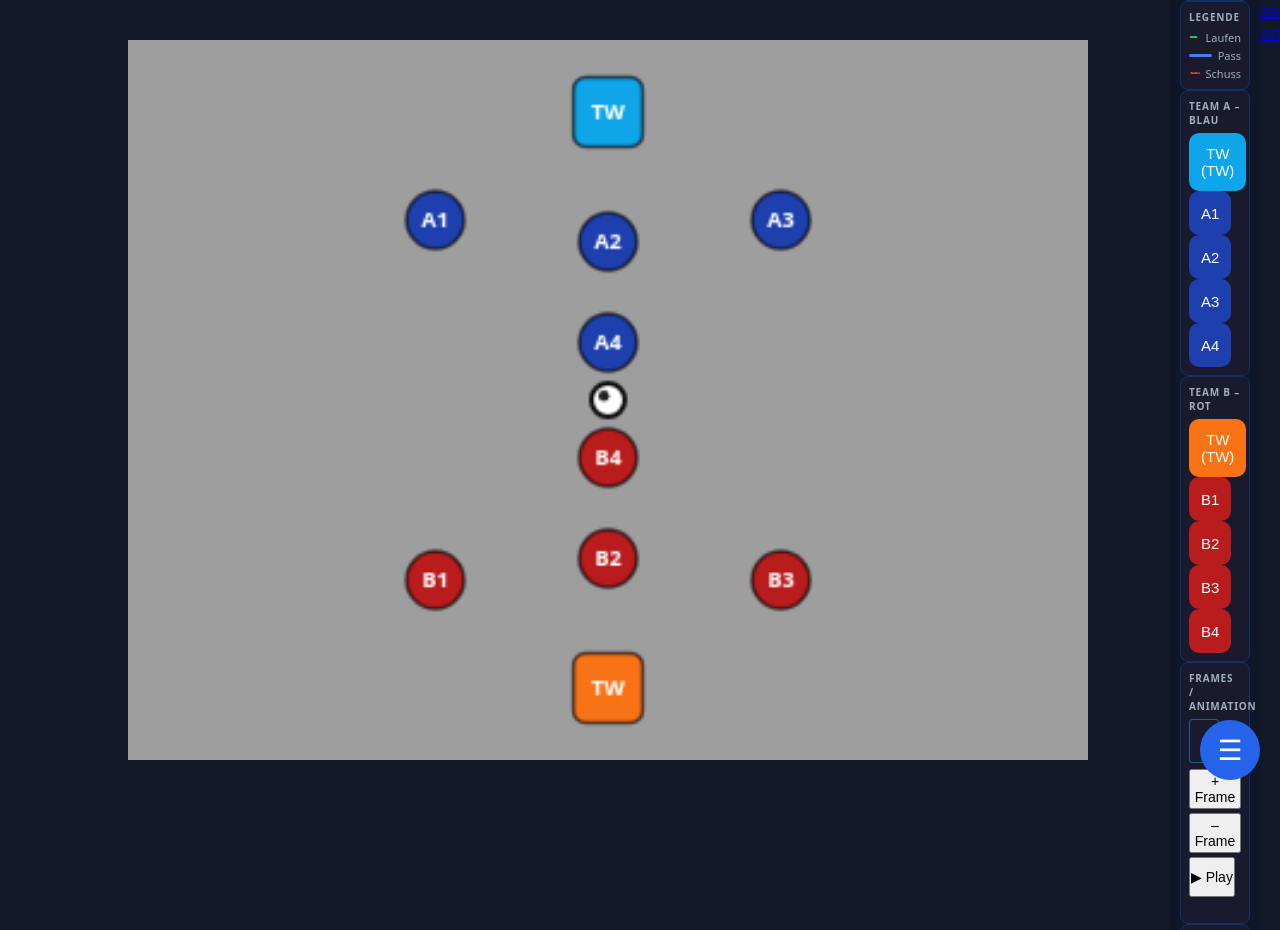
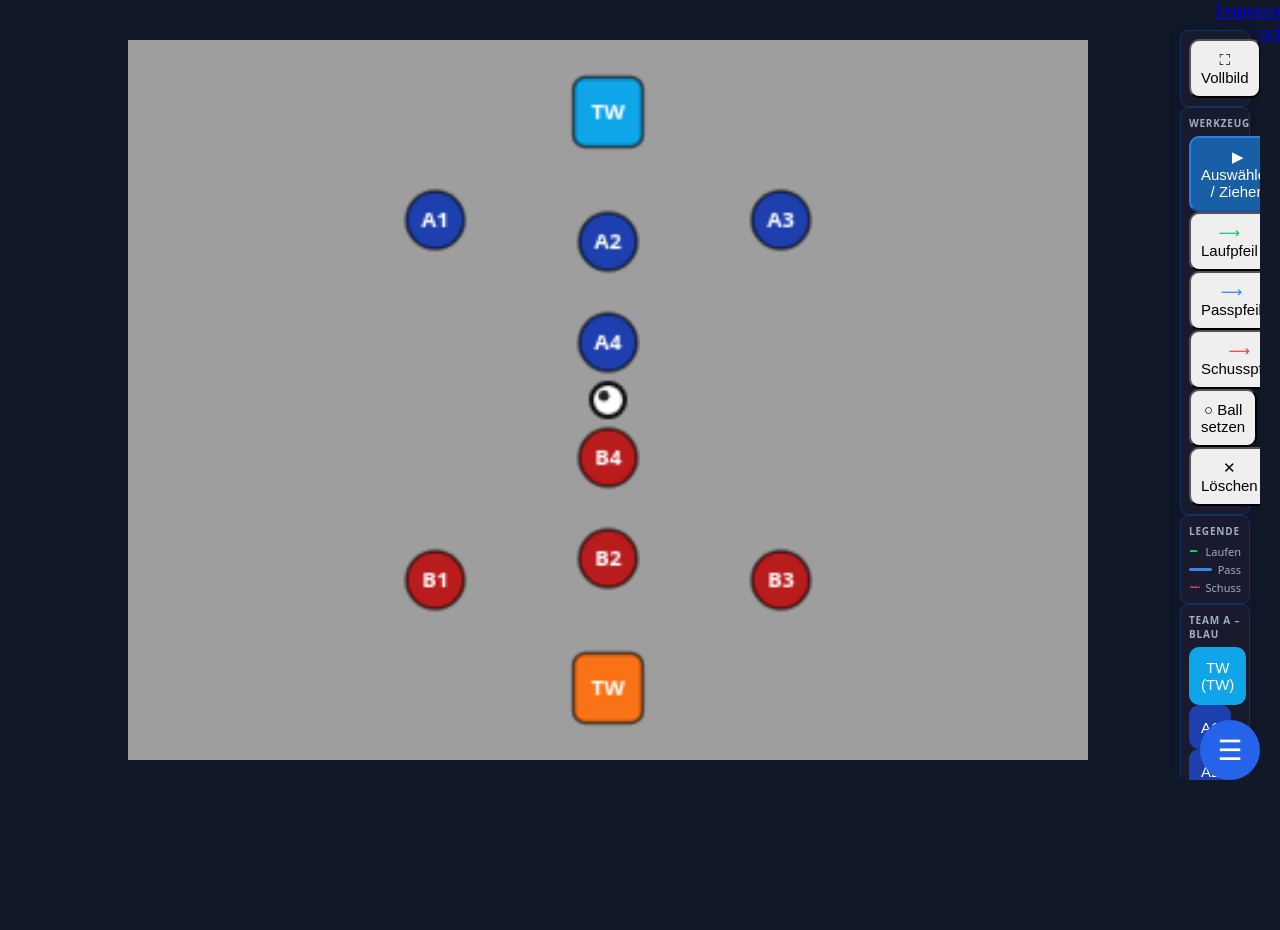
Before and after one commit to DariusTee/Rollhockey-Taktikboard, a plain HTML site: page index.html in a window 1280 px wide. Shown: the top 930 px of the page. After the commit the page ends 800 px from the top, so only its background shows below. Drawn offline with Linux system fonts and the light colour scheme.

Commit message:
Update index.html

```diff
--- a/index.html
+++ b/index.html
@@ -7,14 +7,13 @@
 <style>
 * { box-sizing: border-box; margin: 0; padding: 0; }
 body {
-    font-family: system-ui, sans-serif;
+    font-family:system-ui,sans-serif;
     background:#111827;
     color:white;
     display:flex;
     width:100vw;
     height:100vh;
     overflow:hidden;
-    touch-action:none;
 }
 
 
@@ -22,8 +21,8 @@
 
 position:absolute;
 right:20px;
-top:50%;
-transform:translateY(-50%);
+top:20px;
+bottom:20px;
 
 width:90px;
 
@@ -36,6 +35,18 @@
 
 z-index:20;
 
+overflow-y:auto;
+overflow-x:hidden;
+
+-webkit-overflow-scrolling:touch;
+
+touch-action:auto;
+
+}
+
+#sidebar button,
+#sidebar select {
+    touch-action:auto;
 }
 
 #sidebar.hidden{
```
